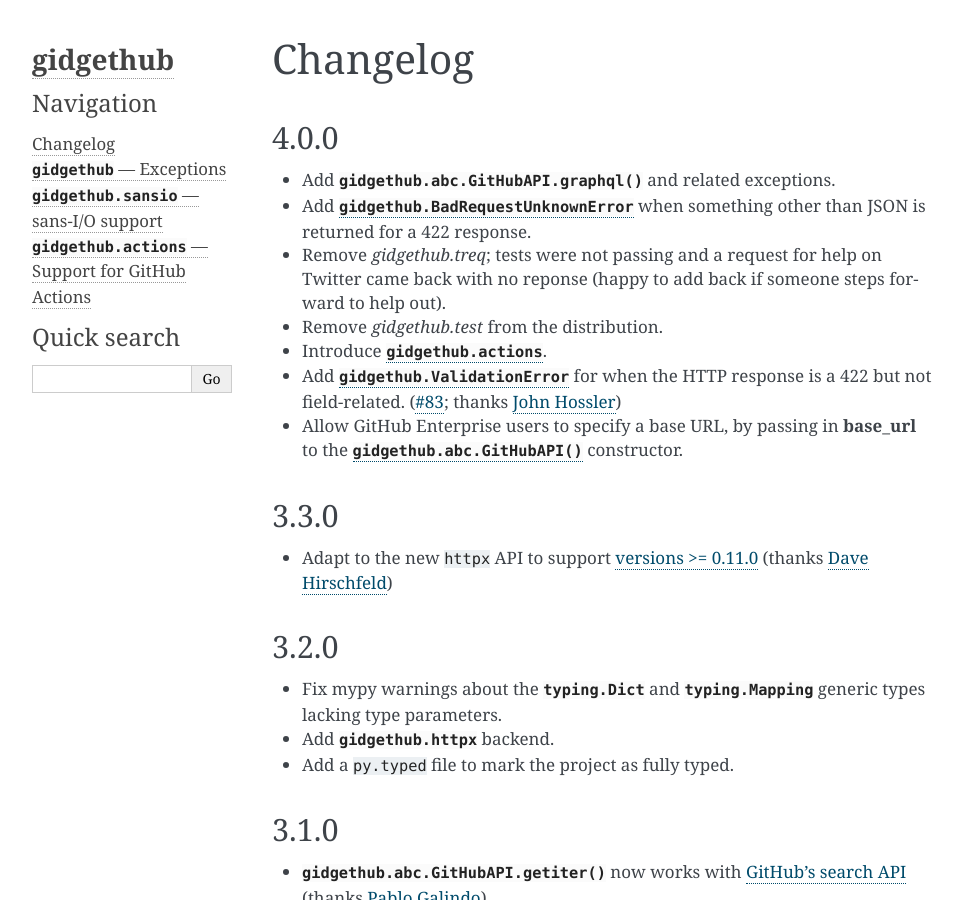
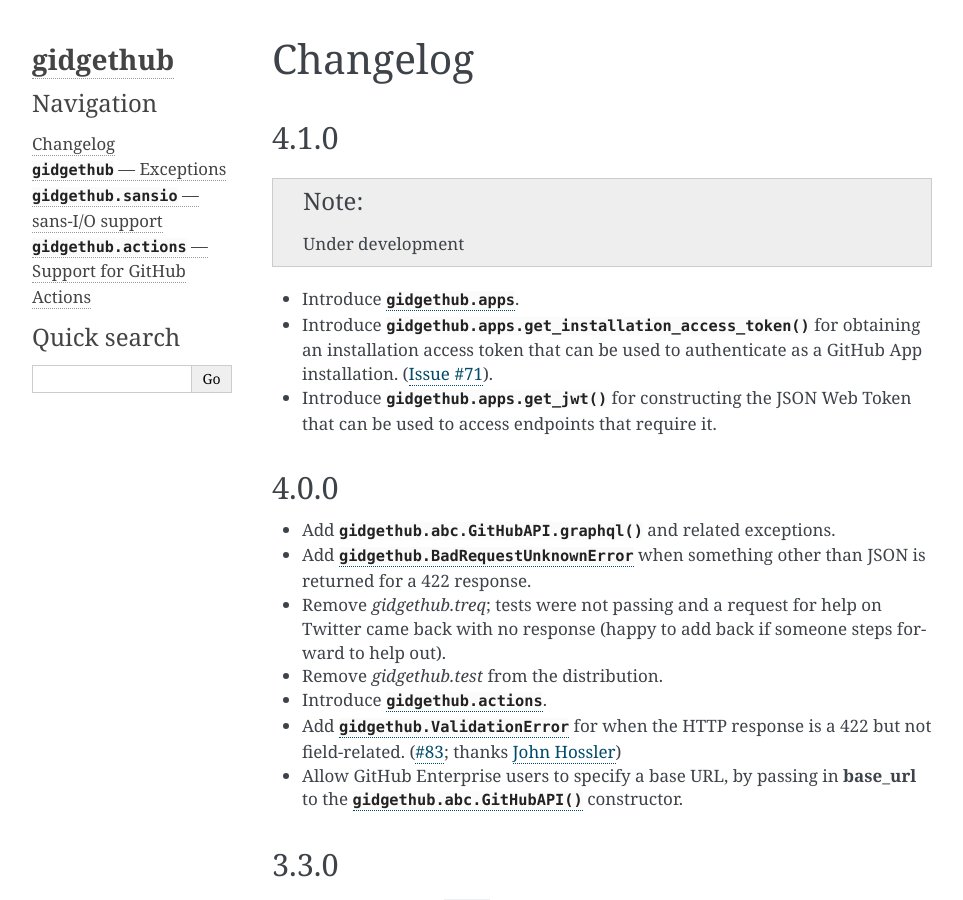
Before and after one commit to gidgethub/gidgethub, a Sphinx documentation site: the page built from docs/changelog.rst, in a window 1280 px wide and 900 px high. Shown: the whole window, without its empty margins (148-1111 px from the left). Built offline with Sphinx 7.4.7, drawn with Linux system fonts in a browser that asks for light colours; pages that are not in the unit, such as notebooks, are missing from menus.

Commit message:
Adding utility functions for GitHub App (#108)
Adding utility functions for GitHub App
- add gidgethub.apps
- add get_jwt
- add get_installation_access_token
- add PyJWT and cryptography dependencies, needed to construct JWT
- docs and tests

Closes https://github.com/brettcannon/gidgethub/issues/71

Co-authored-by: Brett Cannon <brett@python.org>

```diff
--- a/docs/changelog.rst
+++ b/docs/changelog.rst
@@ -1,5 +1,20 @@
 Changelog
 =========
+
+4.1.0
+'''''
+
+.. note::
+   Under development
+
+- Introduce :mod:`gidgethub.apps`.
+
+- Introduce :meth:`gidgethub.apps.get_installation_access_token`
+  for obtaining an installation access token that can be used to authenticate as
+  a GitHub App installation. (`Issue #71 <https://github.com/brettcannon/gidgethub/issues/71>`_).
+
+- Introduce :meth:`gidgethub.apps.get_jwt` for constructing the JSON Web Token
+  that can be used to access endpoints that require it.
 
 4.0.0
 '''''
@@ -8,7 +23,7 @@
 - Add :exc:`gidgethub.BadRequestUnknownError` when something other than JSON is
   returned for a 422 response.
 - Remove `gidgethub.treq`; tests were not passing and a request for help on
-  Twitter came back with no reponse (happy to add back if someone steps forward
+  Twitter came back with no response (happy to add back if someone steps forward
   to help out).
 - Remove `gidgethub.test` from the distribution.
 - Introduce :mod:`gidgethub.actions`.
--- a/docs/index.rst
+++ b/docs/index.rst
@@ -130,6 +130,7 @@
    __init__
    sansio
    actions
+   apps
    routing
    abc
    aiohttp
--- a/gidgethub/__init__.py
+++ b/gidgethub/__init__.py
@@ -1,5 +1,5 @@
 """An async GitHub API library"""
-__version__ = "4.0.0"
+__version__ = "4.1.0.dev1"
 
 import http
 from typing import Any
--- a/pyproject.toml
+++ b/pyproject.toml
@@ -6,7 +6,11 @@
 module = "gidgethub"
 author = "Brett Cannon"
 author-email = "brett@python.org"
-requires = ["uritemplate>=3.0.1"]
+requires = [
+    "uritemplate>=3.0.1",
+    "PyJWT>=1.7.1",
+    "cryptography>=2.9"
+]
 requires-python = ">=3.6"
 license = "Apache"
 keywords = "github sans-io async"
```
Also changed, not shown: docs/apps.rst (added, +62 -0 lines), 5 other files.
